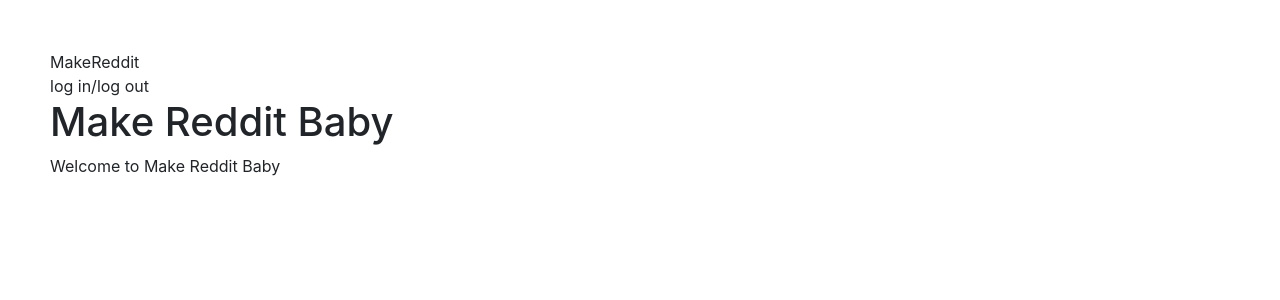
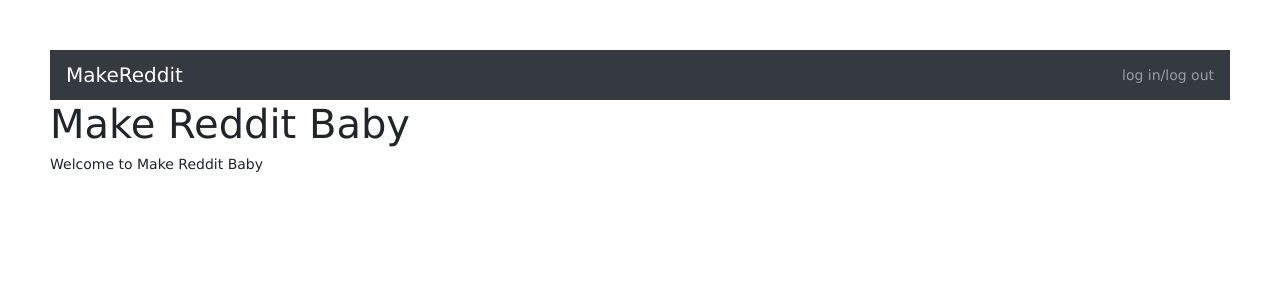
Before and after one commit to nsafai/MakeReddit, a Node server app: page / in a window 1280 px wide. Shown: the top 300 px of the page. Run offline with Node 20, Linux system fonts and the light colour scheme.

Commit message:
added html classes for bootstrap

```diff
--- a/views/layout.hbs
+++ b/views/layout.hbs
@@ -1,22 +1,25 @@
 <!DOCTYPE html>
 <html>
+
 <head>
-    <title>{{title}}</title>
-    <link rel='stylesheet' href='/stylesheets/style.css' />
     <!-- Required meta tags -->
     <meta charset="utf-8">
     <meta name="viewport" content="width=device-width, initial-scale=1, shrink-to-fit=no">
 
     <!-- Bootstrap CSS -->
     <link rel="stylesheet" href="https://maxcdn.bootstrapcdn.com/bootstrap/4.0.0/css/bootstrap.min.css" integrity="sha384-Gn5384xqQ1aoWXA+058RXPxPg6fy4IWvTNh0E263XmFcJlSAwiGgFAW/dAiS6JXm" crossorigin="anonymous">
+
+    <title>{{title}}</title>
+    <link rel='stylesheet' href='/stylesheets/style.css' />
 </head>
+
 <body>
-    <nav>
-      <div>
+    <nav class="navbar navbar-dark bg-dark">
+        <div class="navbar-brand">
             MakeReddit
         </div>
 
-      <div>
+        <div class="navbar-text">
             log in/log out
         </div>
     </nav>
@@ -25,4 +28,5 @@
         {{{body}}}
     </main>
 </body>
+
 </html>
```
Lines whose indentation alone changed are shown as unchanged.
